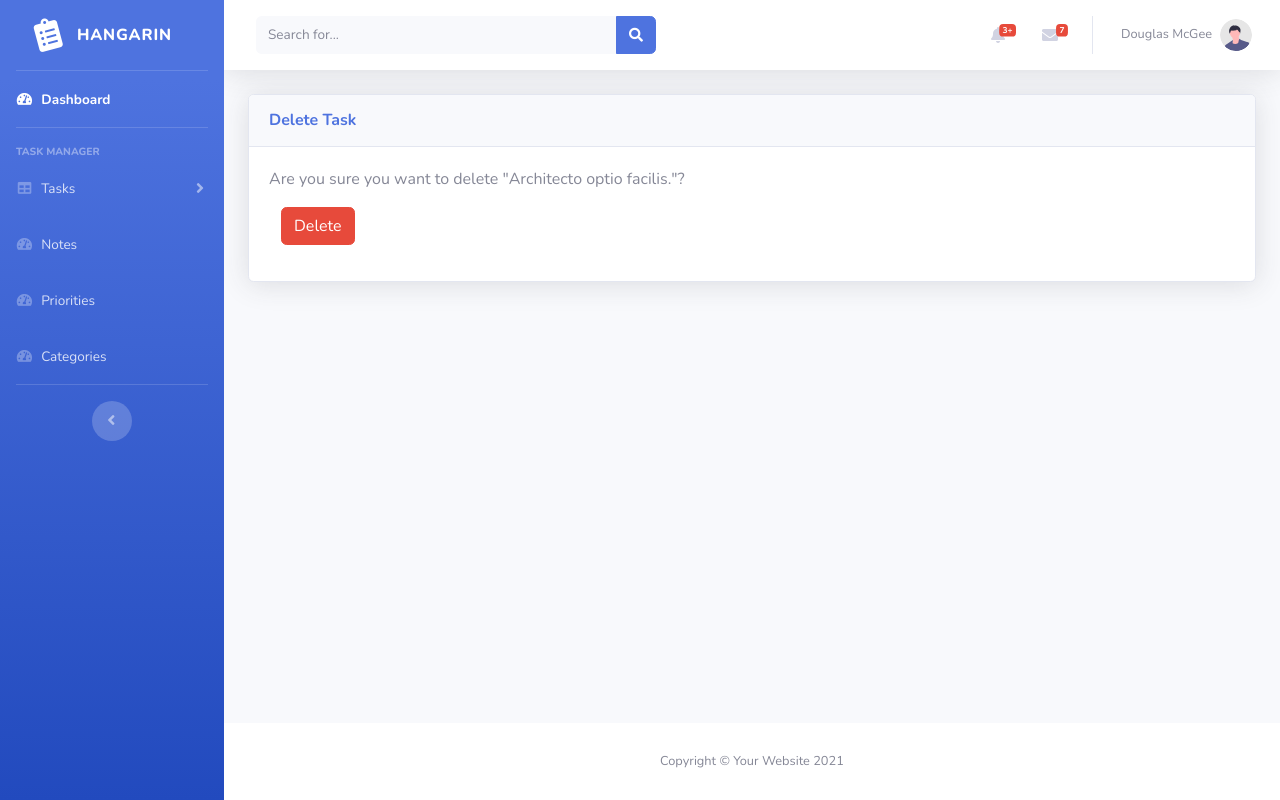
After one commit to ygglue/Hangarin, a Django app: page /task_list/16/delete in a window 1280 px wide. The commit adds this page. Run offline with Django 5.2, Linux system fonts and the light colour scheme; data comes from the database, SQL or seed files in the repository; both versions use the stored data as it was after the commit; some libraries are stand-ins or nearby versions.

Commit message:
added TaskDeleteView

```diff
--- a/projectsite/projectsite/urls.py
+++ b/projectsite/projectsite/urls.py
@@ -17,7 +17,7 @@ Including another URLconf
 from django.contrib import admin
 from django.urls import path
 from taskmanager import views
-from taskmanager.views import HomePageView, TaskList, TaskCreateView, TaskUpdateView
+from taskmanager.views import HomePageView, TaskList, TaskCreateView, TaskUpdateView, TaskDeleteView
 
 urlpatterns = [
     path('admin/', admin.site.urls),
@@ -25,4 +25,5 @@ urlpatterns = [
     path('task_list', TaskList.as_view(), name='task-list'),
     path('task_list/add', TaskCreateView.as_view(), name='task-add'),
     path('task_list/<pk>', TaskUpdateView.as_view(), name='task-update'),
+    path('task_list/<pk>/delete', TaskDeleteView.as_view(), name='task-delete'),
 ]
--- a/projectsite/taskmanager/views.py
+++ b/projectsite/taskmanager/views.py
@@ -1,6 +1,6 @@
 from django.shortcuts import render
 from django.views.generic.list import ListView
-from django.views.generic.edit import CreateView, UpdateView
+from django.views.generic.edit import CreateView, UpdateView, DeleteView
 from taskmanager.models import Task
 from taskmanager.forms import TaskForm
 from django.urls import reverse_lazy
@@ -28,3 +28,8 @@ class TaskUpdateView(UpdateView):
     form_class = TaskForm
     template_name = 'task_form.html'
     success_url = reverse_lazy('task-list')
+
+class TaskDeleteView(DeleteView):
+    model = Task
+    template_name = 'task_del.html'
+    success_url = reverse_lazy('task-list')
--- a/projectsite/templates/base.html
+++ b/projectsite/templates/base.html
@@ -65,7 +65,7 @@
                     data-parent="#accordionSidebar">
                     <div class="bg-white py-2 collapse-inner rounded">
                         <h6 class="collapse-header">Inconvenient, gusto ko</h6>
-                        <h6 style="padding-top: 2px;" class="collapse-header">magamit hehe.</h6>
+                        <h6 style="padding-top: 2px;" class="collapse-header">lang magamit hehe.</h6>
                         <a class="collapse-item" href="{% url 'task-list' %}">Tasks</a>
                         <a class="collapse-item" href="utilities-border.html">Subtasks</a>
                     </div>
--- /dev/null
+++ b/projectsite/templates/task_del.html
@@ -0,0 +1,26 @@
+{% extends 'base.html' %} {% load static %} {% block content %}
+<div class="content">
+    <div class="container-fluid">
+        <div class="row">
+            <div class="col-md-12">
+                <div class="card shadow mb-4">
+                    <div class="card-header py-3">
+                        <h6 class="m-0 font-weight-bold text-primary">Delete Task</h6>
+                    </div>
+                    <div class="card-body">
+                        <form class="" action="" method="post" novalidate>
+                            <p>Are you sure you want to delete "{{ object }}"?</p>
+                            {% csrf_token %} {% include 'includes/form.html' %}
+                            <div class="form-group">
+                                <div class="col-md-12 col-sm-3">
+                                    <button type="submit" class="btn btn-primary btn-rounded btn-danger">Delete</button>
+                                </div>
+                            </div>
+                        </form>
+                    </div>
+                </div>
+            </div>
+        </div>
+    </div>
+</div>
+{% endblock %}
--- a/projectsite/templates/task_form.html
+++ b/projectsite/templates/task_form.html
@@ -13,7 +13,7 @@
                             {% csrf_token %} {% include 'includes/form.html' %}
                                 <div class="form-group">
                                     <div class="col-md-12 col-sm-3">
-                                        <button type="submit" class="btn btn-primary btn-rounded">Submit</button>
+                                        <button type="submit" class="btn btn-primary btn-rounded btn-success">{% if object %}Update {% else %}Add</button>  {% endif %}
                                     </div>
                                 </div>
                             </form>
```
Also changed, not shown: projectsite/templates/task_list.html (+8 -3 lines), projectsite/db.sqlite3.
